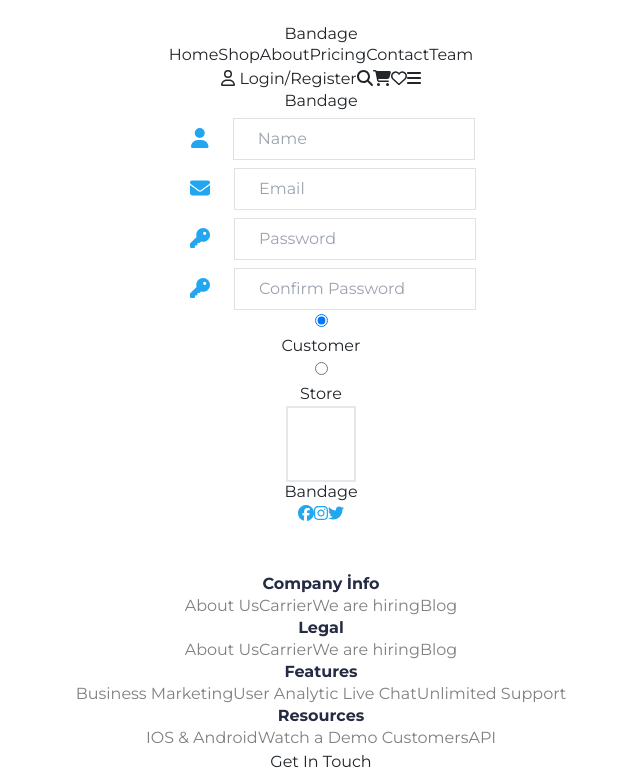
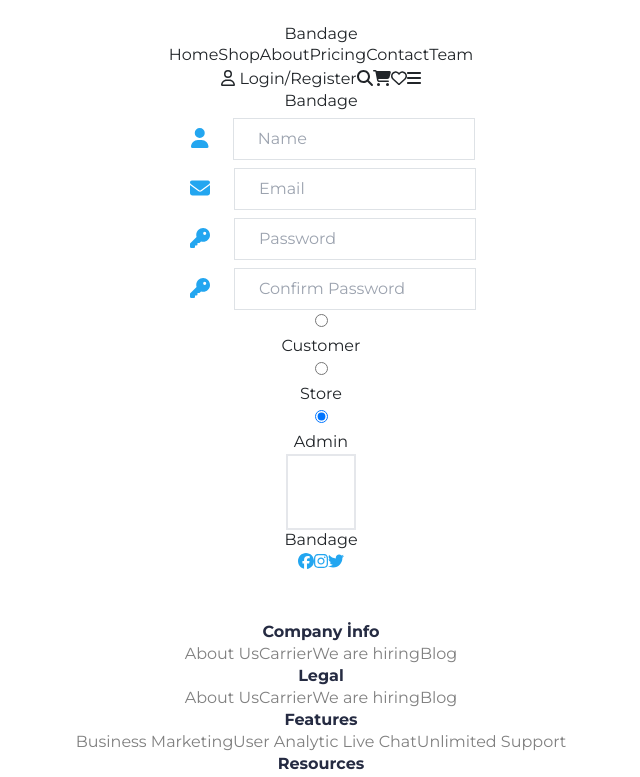
Before and after one commit to gorkemgokcek/my-ecommerce, a React (Vite) app: page /signup in a window 1280 px wide. Shown: the top 777 px of the page, without its empty margins (319-959 px from the left). Built offline with nearby package versions, Linux system fonts and the light colour scheme; no server answers.

Commit message:
Some fixes SignUp Page

```diff
--- a/src/pages/SignUpPage.jsx
+++ b/src/pages/SignUpPage.jsx
@@ -347,6 +347,17 @@ const SignUp = () => {
             <p className="font-montserrat font-bold text-sm text-[#252B42] tracking-[0.0125rem] ">
               Store
             </p>
+            <input
+              {...register("role_id", { required: true })}
+              type="radio"
+              value="customer"
+              id="3"
+              defaultChecked={selectedRoleID === "3"}
+              onChange={() => setSelectedRoleID("3")}
+            />
+            <p className="font-montserrat font-bold text-sm text-[#252B42] tracking-[0.0125rem] ">
+              Admin
+            </p>
           </div>
           <button
             type="submit"
```
